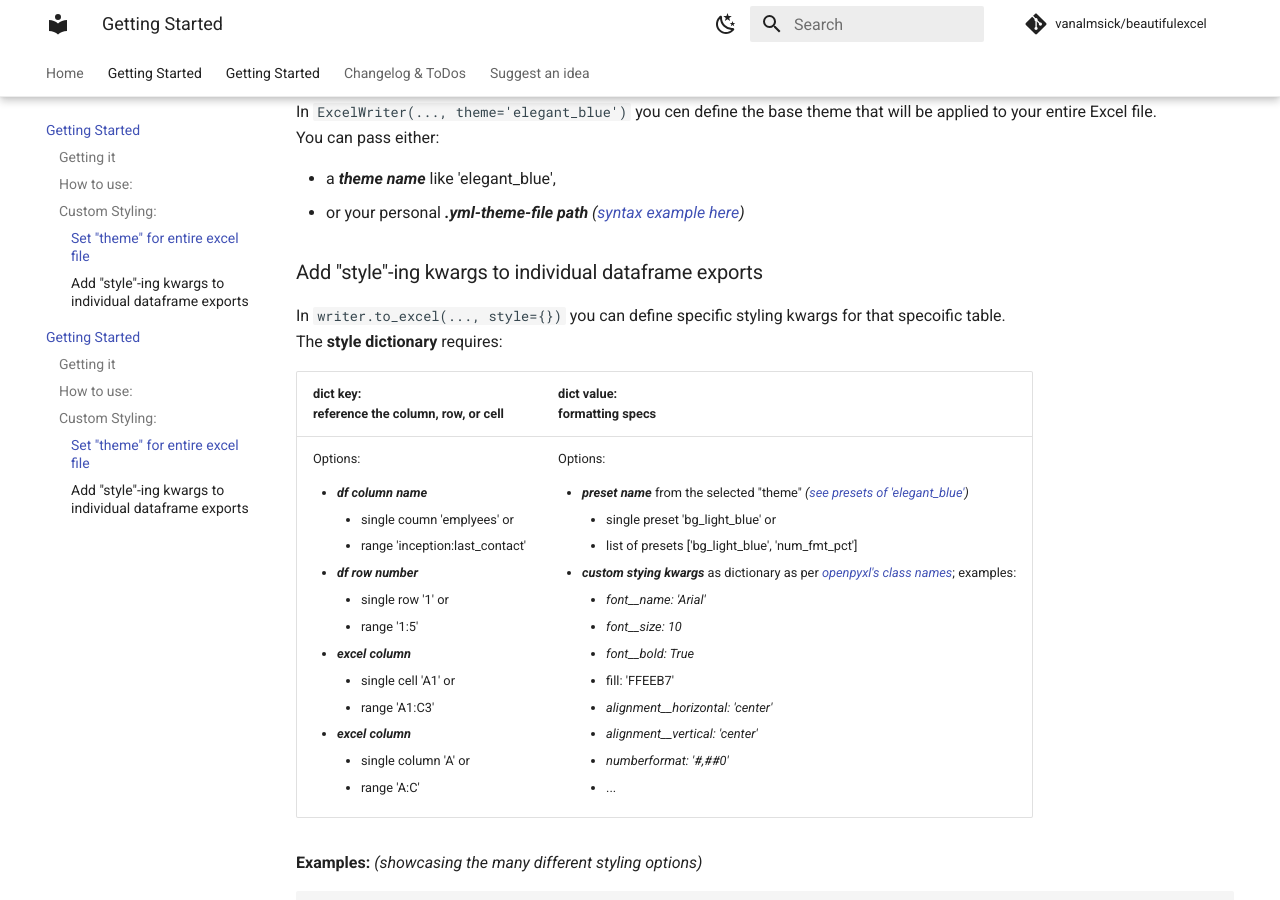
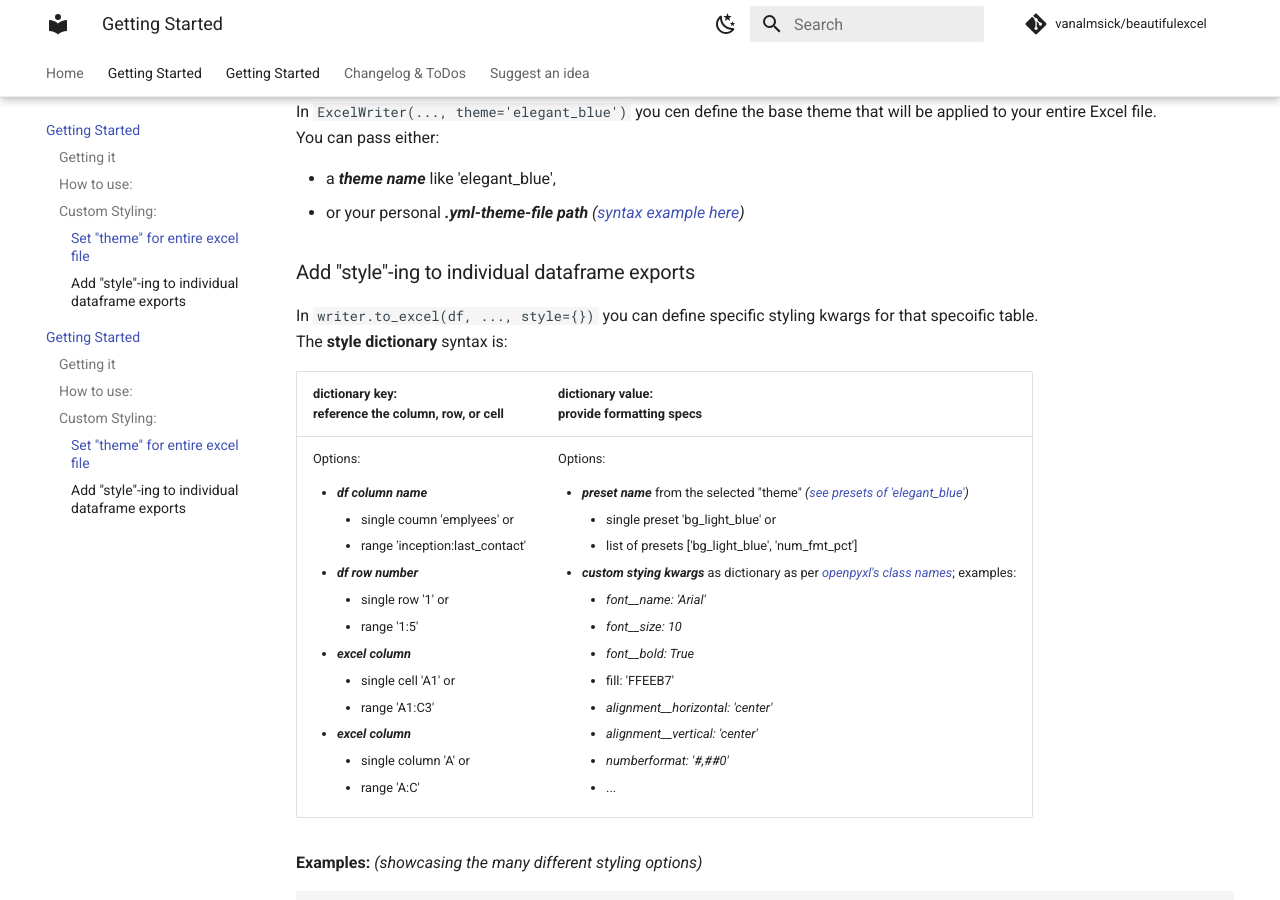
Before and after one commit to vanalmsick/beautifulexcel, an MkDocs documentation site: the page built from docs/docs/getting_started.md, in a window 1280 px wide and 900 px high, scrolled down 648 px. Built offline with MkDocs 1.6.1 and Material for MkDocs 9.7.7, drawn with Linux system fonts in a browser that asks for light colours; comment, search, counter and statistics services are not loaded.

Commit message:
Minor README fixes #patch

````diff
--- a/docs/docs/getting_started.md
+++ b/docs/docs/getting_started.md
@@ -30,12 +30,12 @@ You can pass either:
 - a ***theme name*** like 'elegant_blue',
 - or your personal ***.yml-theme-file path*** _([syntax example here](https://github.com/vanalmsick/beautifulexcel/blob/main/beautifulexcel/themes/elegant_blue.yml))_
 
-### Add "style"-ing kwargs to individual dataframe exports
+### Add "style"-ing to individual dataframe exports
 
-In `writer.to_excel(..., style={})` you can define specific styling kwargs for that specoific table.
-The **style dictionary** requires:
+In `writer.to_excel(df, ..., style={})` you can define specific styling kwargs for that specoific table.
+The **style dictionary** syntax is:
 
-| dict key:<br>reference the column, row, or cell                                                                                                                                                                                                                                                                                                                                                             | dict value:<br>formatting specs                                                                                                                                                                                                                                                                                                                                                                                                                                                                                                                                                                                                                                                                                                             |
+| dictionary key:<br>reference the column, row, or cell                                                                                                                                                                                                                                                                                                                                                       | dictionary value:<br>provide formatting specs                                                                                                                                                                                                                                                                                                                                                                                                                                                                                                                                                                                                                                                                                               |
 |-------------------------------------------------------------------------------------------------------------------------------------------------------------------------------------------------------------------------------------------------------------------------------------------------------------------------------------------------------------------------------------------------------------|---------------------------------------------------------------------------------------------------------------------------------------------------------------------------------------------------------------------------------------------------------------------------------------------------------------------------------------------------------------------------------------------------------------------------------------------------------------------------------------------------------------------------------------------------------------------------------------------------------------------------------------------------------------------------------------------------------------------------------------------|
 | Options:<br><ul><li>***df column name***<br><ul><li>single coumn 'emplyees' or</li><li>range 'inception:last_contact'</li></ul></li><li>***df row number***<br><ul><li>single row '1' or</li><li>range '1:5'</li></ul></li><li>***excel column***<ul><li>single cell 'A1' or</li><li>range 'A1:C3'</li></ul></li><li>***excel column***<ul><li>single column 'A' or</li><li>range 'A:C'</li></ul></li></ul> | Options:<br><ul><li>***preset name*** from the selected "theme" *([see presets of 'elegant_blue'](https://github.com/vanalmsick/beautifulexcel/blob/main/beautifulexcel/themes/elegant_blue.yml))*<ul><li>single preset 'bg_light_blue' or</li><li>list of presets ['bg_light_blue', 'num_fmt_pct']</li></li></ul></li><li>***custom stying kwargs*** as dictionary as per [*openpyxl's class names*](https://openpyxl.readthedocs.io/en/stable/styles.html); examples:<ul><li>_font\_\_name: 'Arial'_</li><li>_font\_\_size: 10_</li><li>_font\_\_bold: True_</li><li>fill: 'FFEEB7'</li><li>_alignment\_\_horizontal: 'center'_</li><li>_alignment\_\_vertical: 'center'_</li><li>_numberformat: '#,##0'_</li><li>...</li></ul></li></ul> |
 
@@ -61,4 +61,4 @@ style = {
   'A1': {**MY_CUSTOM_WARNING_STYLE, **MY_CUSTOM_DATE_STYLE}
 }
 ```
-<br><br><br>
+<br><br>
````
Also changed, not shown: docs/docs/change_log.md (+2 -0 lines), docs/docs/index.md (+1 -0 lines), README.md.
